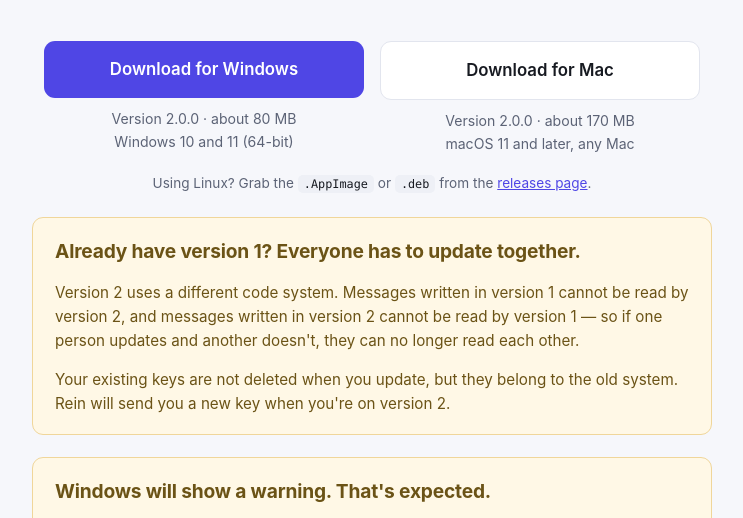
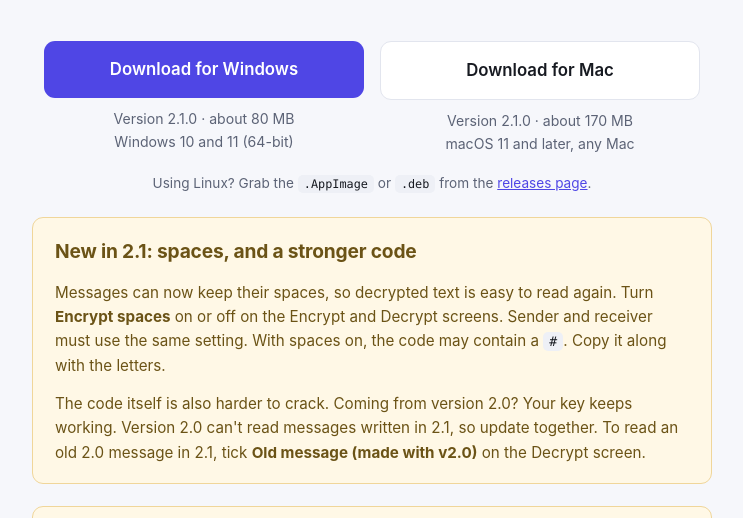
Before and after one commit to reinthibaut/cypher-download, a plain HTML site: page docs/index.html in a window 1280 px wide. Shown: the part 226-744 px from the top of the page, without its empty margins (268-1011 px from the left). Drawn offline with Linux system fonts and the light colour scheme.

Commit message:
Update for 2.1.0: encrypted spaces, stronger cipher, 2.0 compatibility notes
Co-Authored-By: Claude Opus 5.5 <noreply@anthropic.com>

```diff
--- a/docs/index.html
+++ b/docs/index.html
@@ -136,13 +136,13 @@
       <a class="btn" href="https://github.com/reinthibaut/cypher-download/releases/latest/download/CypherApp-Setup.exe">
         Download for Windows
       </a>
-      <div class="meta">Version 2.0.0 &middot; about 80 MB<br>Windows 10 and 11 (64-bit)</div>
+      <div class="meta">Version 2.1.0 &middot; about 80 MB<br>Windows 10 and 11 (64-bit)</div>
     </div>
     <div class="dl">
       <a class="btn secondary" href="https://github.com/reinthibaut/cypher-download/releases/latest/download/CypherApp.dmg">
         Download for Mac
       </a>
-      <div class="meta">Version 2.0.0 &middot; about 170 MB<br>macOS 11 and later, any Mac</div>
+      <div class="meta">Version 2.1.0 &middot; about 170 MB<br>macOS 11 and later, any Mac</div>
     </div>
   </div>
 
@@ -150,6 +150,21 @@
     Using Linux? Grab the <code>.AppImage</code> or <code>.deb</code> from the
     <a href="https://github.com/reinthibaut/cypher-download/releases/latest">releases page</a>.
   </p>
+
+  <div class="notice">
+    <h2>New in 2.1: spaces, and a stronger code</h2>
+    <p>
+      Messages can now keep their spaces, so decrypted text is easy to read again. Turn
+      <strong>Encrypt spaces</strong> on or off on the Encrypt and Decrypt screens. Sender and
+      receiver must use the same setting. With spaces on, the code may contain a <code>#</code>.
+      Copy it along with the letters.
+    </p>
+    <p>
+      The code itself is also harder to crack. Coming from version 2.0? Your key keeps working.
+      Version 2.0 can't read messages written in 2.1, so update together. To read an old 2.0
+      message in 2.1, tick <strong>Old message (made with v2.0)</strong> on the Decrypt screen.
+    </p>
+  </div>
 
   <div class="notice">
     <h2>Already have version 1? Everyone has to update together.</h2>
```
Also changed, not shown: 1 other file.
